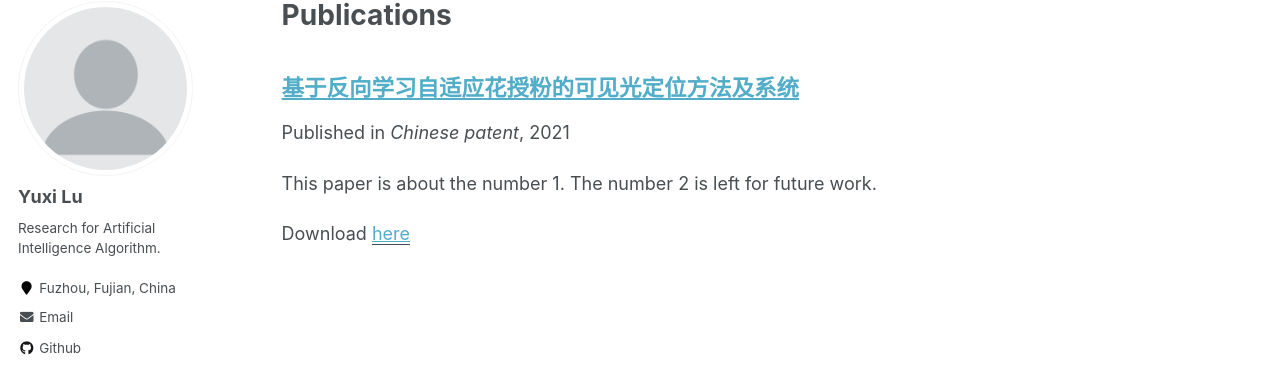
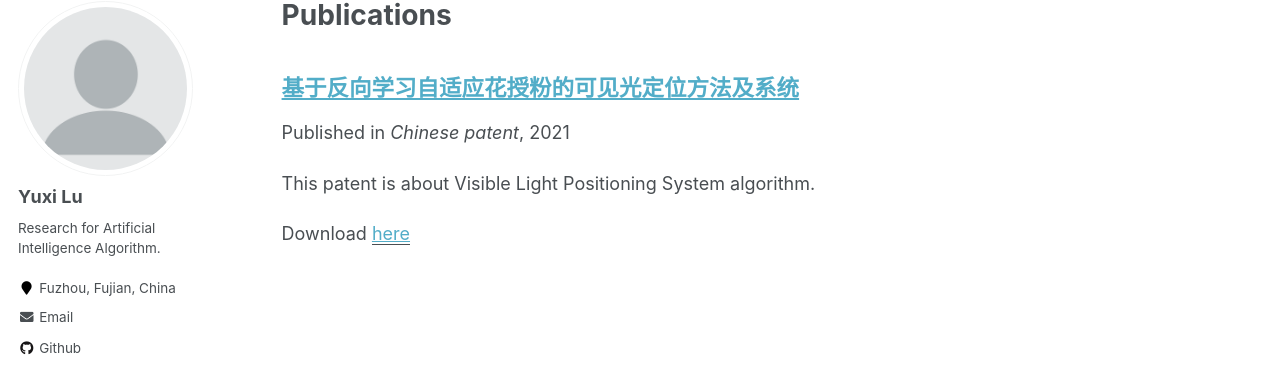
Before and after one commit to divided7/divided7.github.io, a Jekyll site: the page built from _pages/publications.md, in a window 1280 px wide. Shown: the part 117-483 px from the top of the page. Built offline with Jekyll 4.4.1, drawn with Linux system fonts in a browser that asks for light colours.

Commit message:
Update 2009-10-01-paper-title-number-1.md

```diff
--- a/_publications/2009-10-01-paper-title-number-1.md
+++ b/_publications/2009-10-01-paper-title-number-1.md
@@ -2,7 +2,7 @@
 title: "基于反向学习自适应花授粉的可见光定位方法及系统"
 collection: publications
 permalink: /publication/2021-05-25-基于反向学习自适应花授粉的可见光定位方法及系统
-excerpt: 'This paper is about the number 1. The number 2 is left for future work.'
+excerpt: 'This patent is about Visible Light Positioning System algorithm.'
 date: 2021-05-25
 venue: 'Chinese patent'
 paperurl: 'https://kns.cnki.net/kcms2/article/abstract?v=kxaUMs6x7-4I2jr5WTdXti3zQ9F92xu0jPYZ-6FemR80TpIUx9Y4vp6Id17Tf9nAg54z_Or5AYAKcn6yq9ClIXwkrzLsbDTD&uniplatform=NZKPT'
```
